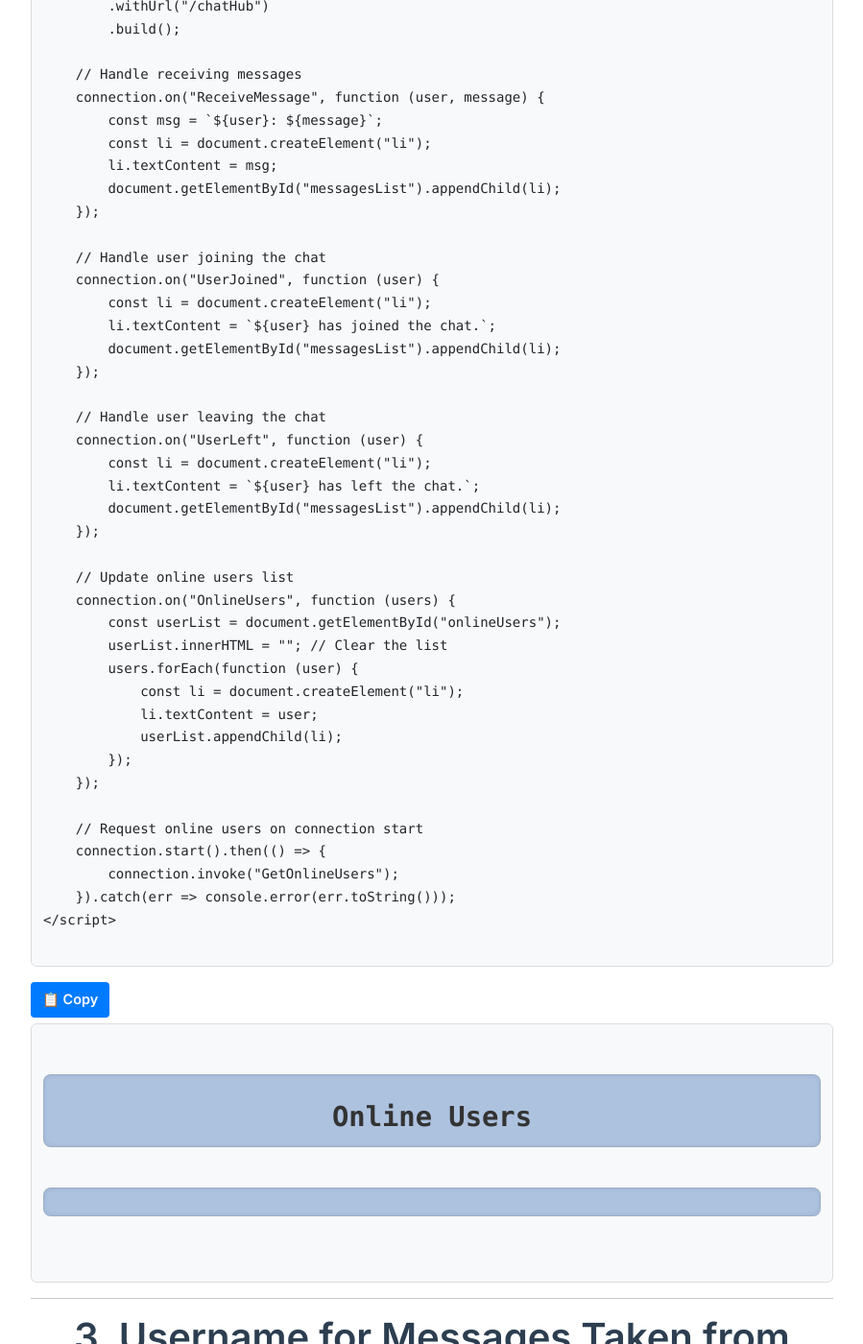
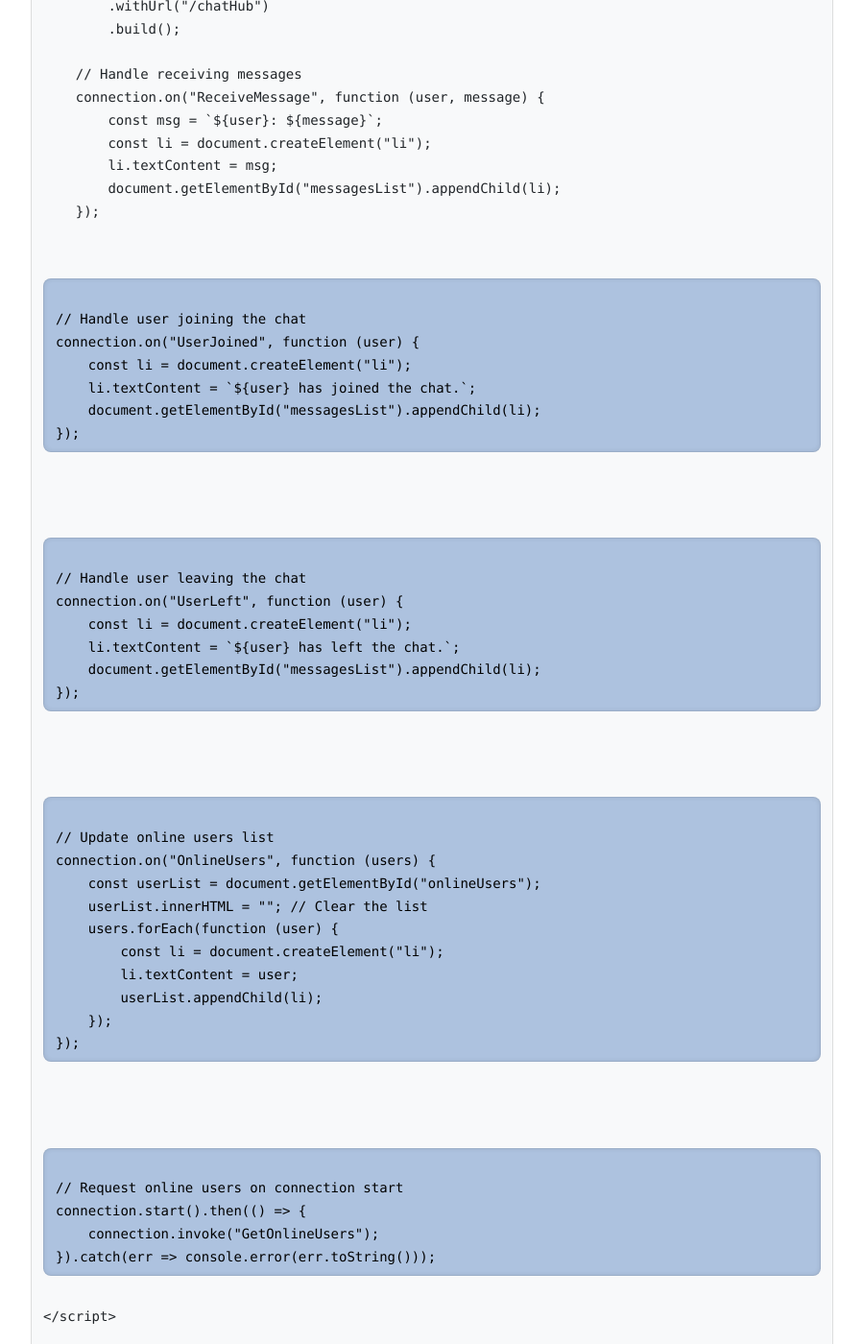
Before and after one commit to JWalshe86/ChatApp, a Jekyll site: the page built from docs/ChatAppPartTwo.md, in a window 1280 px wide and 1400 px high, scrolled down 8077 px. Shown: the whole window at 96% size, without its empty margins (190-1089 px from the left). Built offline with Jekyll 4.4.1, drawn with Linux system fonts in a browser that asks for light colours.

Commit message:
Update ChatAppPartTwo.md

```diff
--- a/docs/ChatAppPartTwo.md
+++ b/docs/ChatAppPartTwo.md
@@ -360,35 +360,43 @@
         document.getElementById(&quot;messagesList&quot;).appendChild(li);
     });
 
-    <span class="highlight">// Handle user joining the chat</span>
-    <span class="highlight">connection.on(&quot;UserJoined&quot;, function (user) {
-        const li = document.createElement(&quot;li&quot;);
-        li.textContent = `${user} has joined the chat.`;
-        document.getElementById(&quot;messagesList&quot;).appendChild(li);
-    });</span>
+    <mark>
+// Handle user joining the chat
+connection.on("UserJoined", function (user) {
+    const li = document.createElement("li");
+    li.textContent = `${user} has joined the chat.`;
+    document.getElementById("messagesList").appendChild(li);
+});
+</mark>
 
-    <span class="highlight">// Handle user leaving the chat</span>
-    <span class="highlight">connection.on(&quot;UserLeft&quot;, function (user) {
-        const li = document.createElement(&quot;li&quot;);
-        li.textContent = `${user} has left the chat.`;
-        document.getElementById(&quot;messagesList&quot;).appendChild(li);
-    });</span>
+    <mark>
+// Handle user leaving the chat
+connection.on("UserLeft", function (user) {
+    const li = document.createElement("li");
+    li.textContent = `${user} has left the chat.`;
+    document.getElementById("messagesList").appendChild(li);
+});
+</mark>
 
-    <span class="highlight">// Update online users list</span>
-    <span class="highlight">connection.on(&quot;OnlineUsers&quot;, function (users) {
-        const userList = document.getElementById(&quot;onlineUsers&quot;);
-        userList.innerHTML = &quot;&quot;; // Clear the list
-        users.forEach(function (user) {
-            const li = document.createElement(&quot;li&quot;);
-            li.textContent = user;
-            userList.appendChild(li);
-        });
-    });</span>
+    <mark>
+// Update online users list
+connection.on("OnlineUsers", function (users) {
+    const userList = document.getElementById("onlineUsers");
+    userList.innerHTML = ""; // Clear the list
+    users.forEach(function (user) {
+        const li = document.createElement("li");
+        li.textContent = user;
+        userList.appendChild(li);
+    });
+});
+</mark>
 
-    <span class="highlight">// Request online users on connection start</span>
-    <span class="highlight">connection.start().then(() =&gt; {
-        connection.invoke(&quot;GetOnlineUsers&quot;);
-    }).catch(err =&gt; console.error(err.toString()));</span>
+    <mark>
+// Request online users on connection start
+connection.start().then(() => {
+    connection.invoke("GetOnlineUsers");
+}).catch(err => console.error(err.toString()));
+</mark>
 &lt;/script&gt;
     </code></pre>
 </div>
@@ -401,8 +409,6 @@
 <mark><ul id="onlineUsers"></ul></mark>
     </code></pre>
 </div>
-
-
 
 ---
 
```
